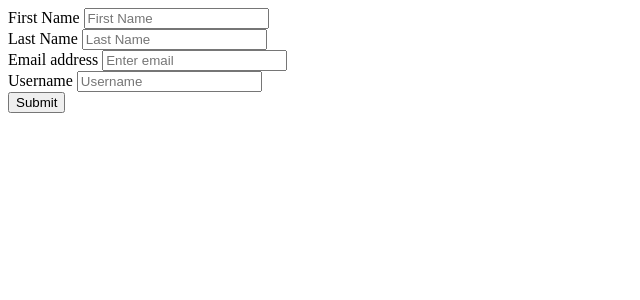
After one commit to jackmcd27/helloWorld, a Flask app: page /contact in a window 1280 px wide. The commit adds this page. Shown: the top 300 px of the page, without its empty margins (0-640 px from the left). Run offline with Flask 2, Linux system fonts and the light colour scheme.

Commit message:
almost done except last step

```diff
--- a/app.py
+++ b/app.py
@@ -12,9 +12,14 @@ def hello():  # put application's code here
 @app.route('/about')
 def about():  # put application's code here
     return render_template('about.html')
+@app.route('/contact', methods= ['GET', 'POST'])
+def contact():  # put application's code here
+    if request.method == 'POST':
+        return render_template('contact.html', form_submitted=True)
+    else:
+        return render_template('contact.html')
 @app.route('/favorite-course')
 def favoritecourse():  # put application's code here
-    print('You entered your favorite course as:' + request.args.get('subject') + request.args.get('course_num'))
     return render_template('favorite-course.html')
 
 
--- /dev/null
+++ b/templates/contact.html
@@ -0,0 +1,62 @@
+<!DOCTYPE html>
+<html lang="en">
+<head>
+    <meta charset="UTF-8">
+    <title>Title</title>
+</head>
+<body>
+{% if form_submitted %}
+    <div class = "col-12">
+    <h1>You completed the form</h1>
+    </div>
+    <div class = "col-6">
+        <p>First Name:</p>
+    </div>
+    <div class = "col-6">
+    <p>{{ request.form.get('firstname') }}</p>
+    </div>
+    <div class = "col-6">
+    <p> Last Name:</p>
+    </div>
+    <div class="col-6">
+    <p> {{ request.form.get('lastname')}}</p>
+    </div>
+    <div class = "col-6">
+    <p>Email: </p>
+    </div>
+    <div class = "col-6">
+    <p> {{ request.form.get('email')}}</p>
+    </div>
+    <div class = "col-6">
+    <p> Username: </p>
+    </div>
+    <div class="col-6">
+    <p> {{ request.form.get('username') }}</p>
+    </div>
+
+
+{% else %}
+<form action = "{{ url_for('contact') }}" method = "post">
+  <div class="form-group">
+    <label for="firstname">First Name</label>
+    <input type="text" class="form-control" id="firstname" aria-describedby="firstname" placeholder="First Name" name="firstname">
+    <small id="firstname" class="form-text text-muted"></small>
+  </div>
+  <div class="form-group">
+    <label for="lastname">Last Name</label>
+    <input type="text" class="form-control" id="lastname" placeholder="Last Name" name="lastname">
+  </div>
+     <div class="form-group">
+    <label for="email">Email address</label>
+    <input type="email" class="form-control" id="exampleInputEmail1" aria-describedby="emailHelp" placeholder="Enter email" name="email">
+    <small id="emailHelp" class="form-text text-muted"></small>
+  </div>
+  <div class="form-group">
+    <label for="username">Username</label>
+    <input type="text" class="form-control" id="username" placeholder="Username" name="username">
+  </div>
+  <button type="submit" class="btn btn-primary">Submit</button>
+</form>
+{% endif %}
+</body>
+</html>
--- a/templates/favorite-course.html
+++ b/templates/favorite-course.html
@@ -2,9 +2,9 @@
 <html lang="en">
 <head>
     <meta charset="UTF-8">
-    <title>favorite course</title>
+    <title></title>
 </head>
 <body>
-You entered your Favorite Course as: {{ subject }} {{ course_number }}
+You entered your favorite course as: {{ request.args.get('subject') }} {{ request.args.get('course_num') }}
 </body>
 </html>
```
